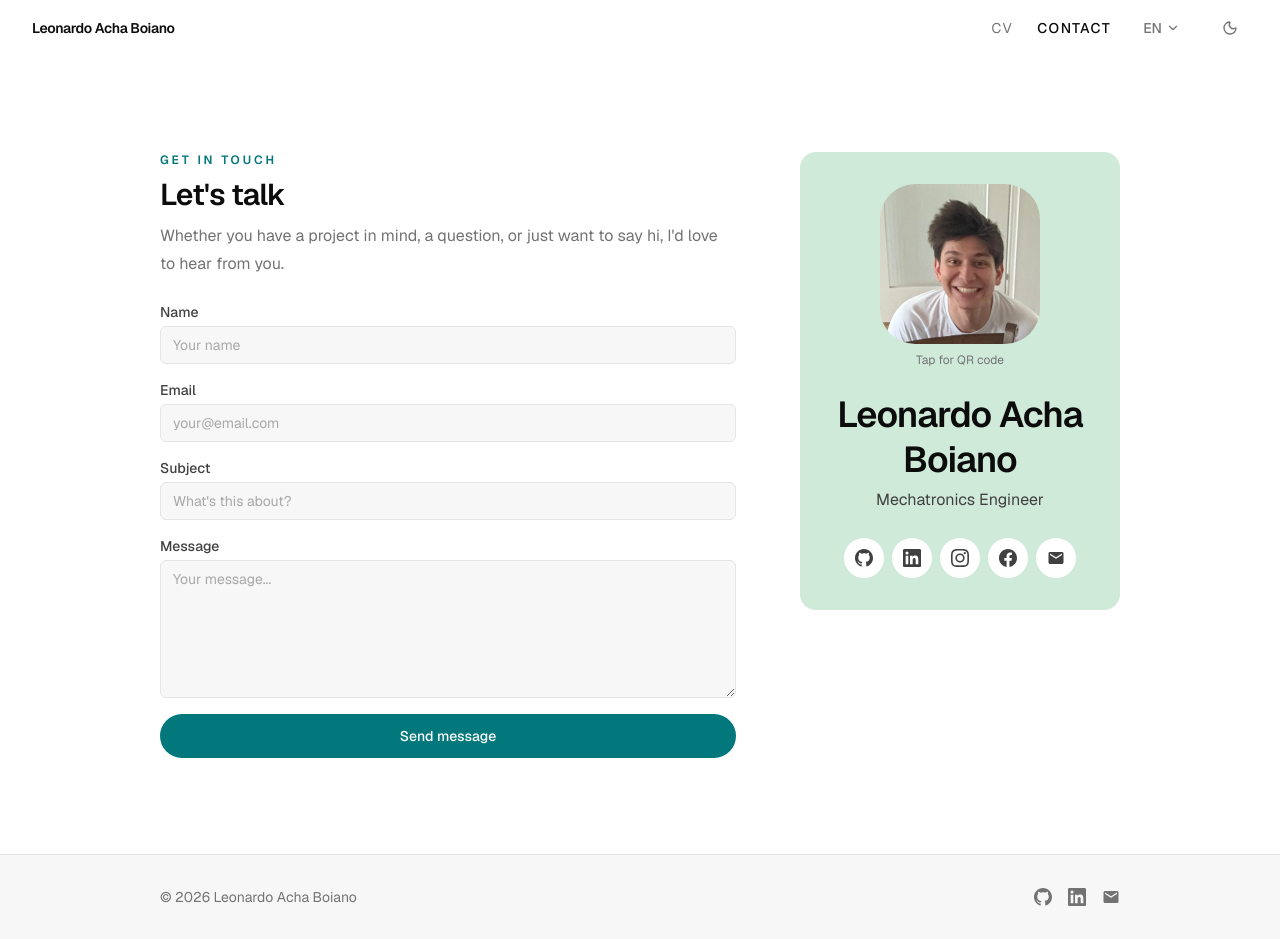
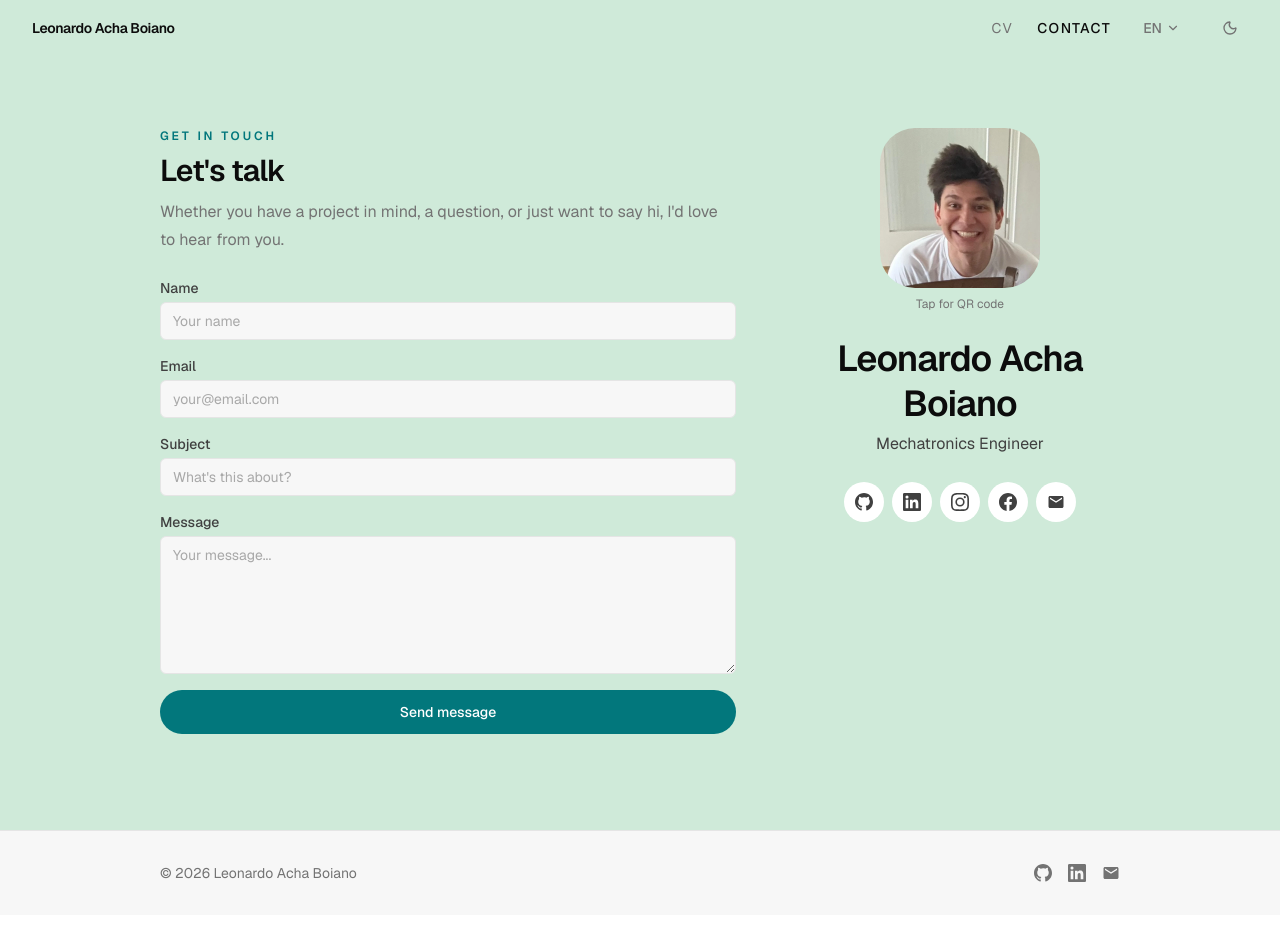
Before and after one commit to leonardoAB1/leonardoachaboiano.com, a Next.js app: page /en/contact in a window 1280 px wide. After the commit the page ends 915 px from the top, so only its background shows below. Built offline with nearby package versions, Linux system fonts and the light colour scheme.

Commit message:
style: make contact a full mint screen with cutout qr squircle

```diff
--- a/src/app/[locale]/(marketing)/contact/page.tsx
+++ b/src/app/[locale]/(marketing)/contact/page.tsx
@@ -89,10 +89,11 @@ export default async function ContactPage({
   ];
 
   return (
-    <Section>
+    <Section className="-mt-14 min-h-svh bg-surface-brand pt-28 sm:pt-32">
       <Container>
-        {/* Mobile shows only the card (a tap-to-reveal link-in-bio). Desktop adds
-            the contact form as the main column with the card as a sticky aside. */}
+        {/* The whole screen takes the brand-tinted surface so contact reads as a
+            distinct space. Mobile shows only the card (tap-to-reveal link-in-bio);
+            desktop adds the contact form as the main column. */}
         <div className="grid grid-cols-1 gap-12 lg:grid-cols-[1fr_20rem] lg:gap-x-16">
           {/* Contact form - desktop only */}
           <div className="hidden lg:block">
@@ -106,9 +107,10 @@ export default async function ContactPage({
             <ContactForm />
           </div>
 
-          {/* Card: squircle photo that flips to the QR, plus name and socials */}
+          {/* Card: squircle photo that flips to the QR, plus name and socials.
+              No panel - it sits directly on the brand-tinted page. */}
           <div className="lg:sticky lg:top-24">
-            <div className="mx-auto flex w-full max-w-sm flex-col items-center gap-6 rounded-2xl bg-surface-brand p-8 text-center">
+            <div className="mx-auto flex w-full max-w-sm flex-col items-center gap-6 text-center">
               <ProfileQrToggle
                 photoSrc="/images/headshot.webp"
                 photoAlt={siteConfig.name}
--- a/src/components/contact/ProfileQrToggle.tsx
+++ b/src/components/contact/ProfileQrToggle.tsx
@@ -57,11 +57,13 @@ export function ProfileQrToggle({
           )}
         />
 
-        {/* QR layer - white fill keeps it scannable in any theme */}
+        {/* QR layer - dark-teal squircle so the page-colored (mint) modules read
+            as a cutout. The squircle frames the QR; the baked quiet zone keeps
+            the corners from clipping. */}
         <span
           aria-hidden={!showQr}
           className={cn(
-            "absolute inset-0 flex items-center justify-center bg-white p-5 transition-opacity duration-300",
+            "absolute inset-0 flex items-center justify-center bg-brand-dim p-2.5 transition-opacity duration-300",
             showQr ? "opacity-100" : "pointer-events-none opacity-0",
           )}
         >
```
Also changed, not shown: public/images/contact-qr.png.
